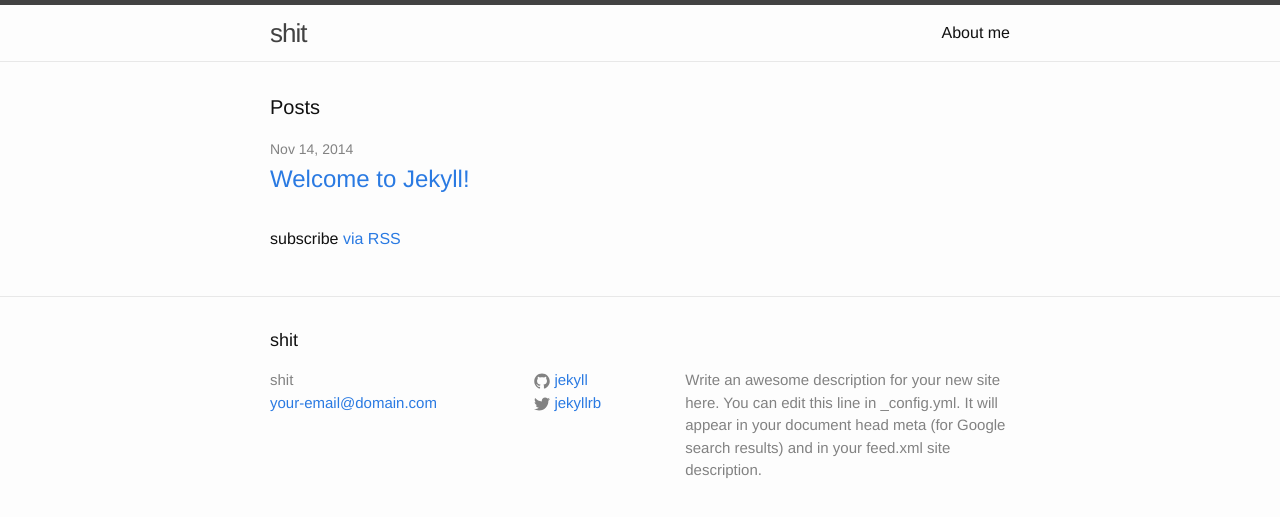
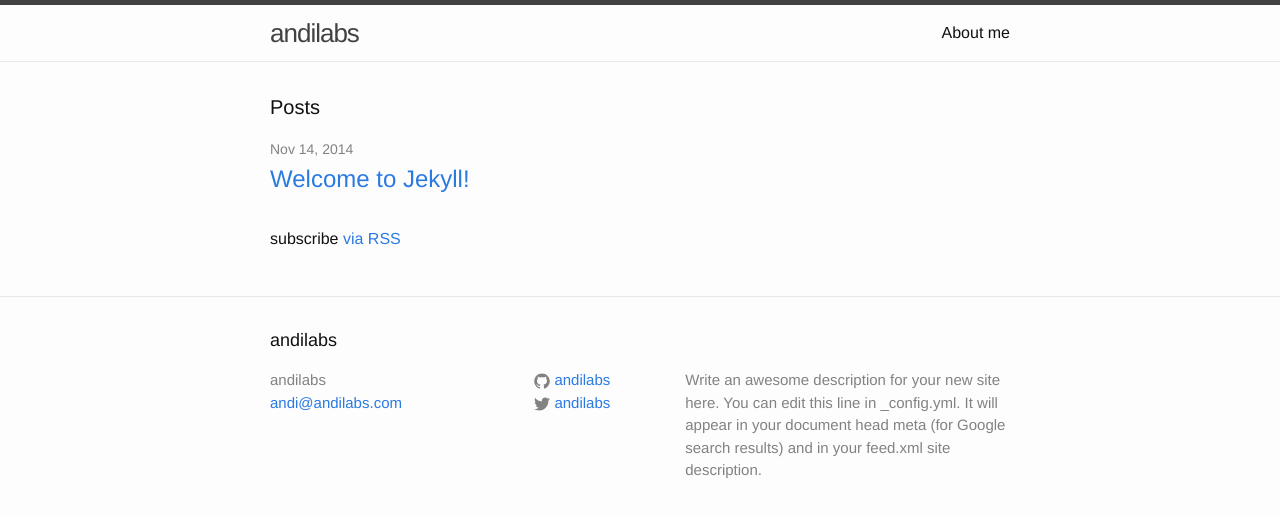
Before and after one commit to f4ww4z/andilabs.github.io, a Jekyll site: the page built from index.html, in a window 1280 px wide. Shown: the top 517 px of the page. Built offline with Jekyll 4.4.1, drawn with Linux system fonts in a browser that asks for light colours.

Commit message:
check smth

```diff
--- a/_config.yml
+++ b/_config.yml
@@ -1,14 +1,14 @@
 # Site settings
-title: shit
-email: your-email@domain.com
+title: andilabs
+email: andi@andilabs.com
 description: > # this means to ignore newlines until "baseurl:"
   Write an awesome description for your new site here. You can edit this
   line in _config.yml. It will appear in your document head meta (for
   Google search results) and in your feed.xml site description.
 baseurl: "" # the subpath of your site, e.g. /blog/
-url: "http://yourdomain.com" # the base hostname & protocol for your site
-twitter_username: jekyllrb
-github_username:  jekyll
+url: "http://andilabs.com" # the base hostname & protocol for your site
+twitter_username: andilabs
+github_username:  andilabs
 
 # Build settings
 markdown: kramdown
```
